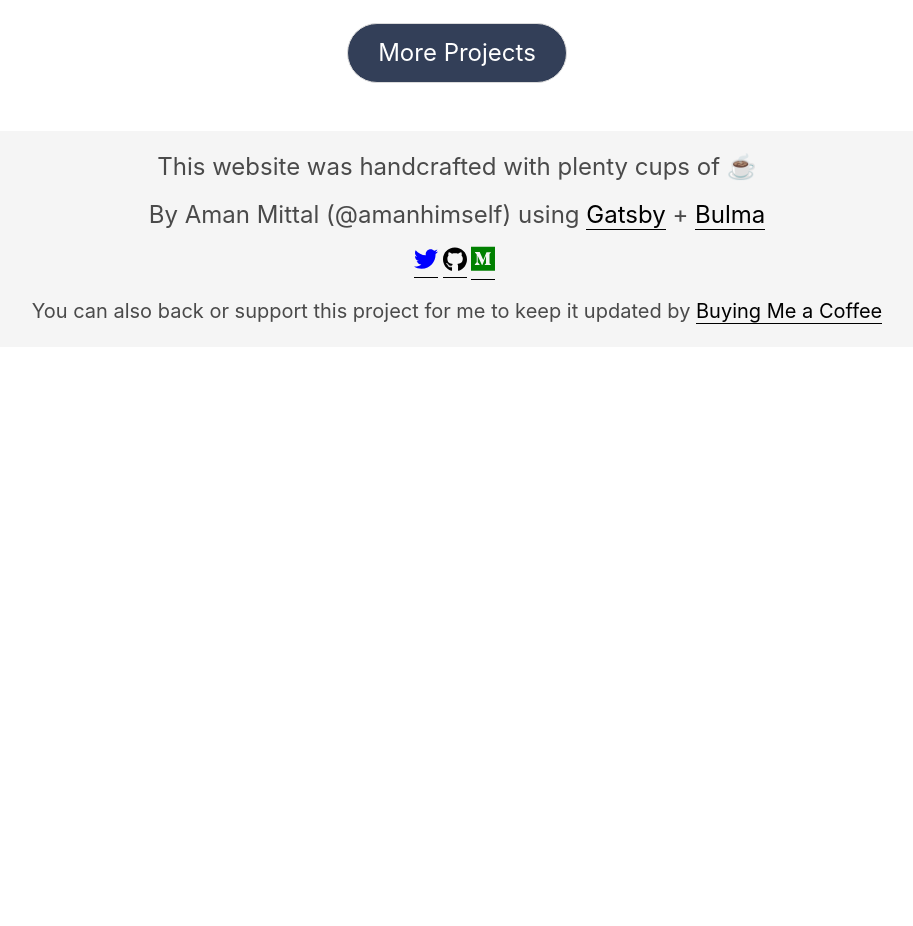
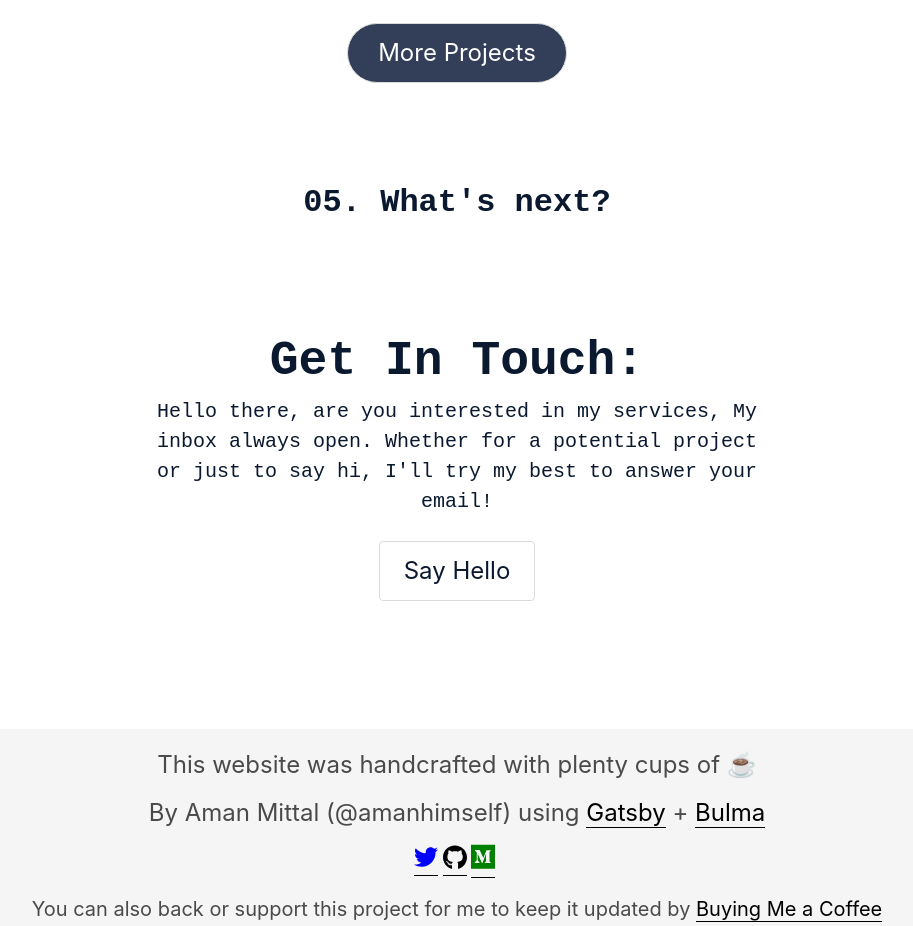
Before and after one commit to KimaniKabiria/kimmidev, a Gatsby site: page / in a window 1280 px wide. Shown: the part 4960-5886 px from the top of the page, without its empty margins (183-1096 px from the left). Before the commit the page ends 5307 px from the top, so only its background shows below. Built offline with nearby package versions, Linux system fonts and the light colour scheme; Gatsby itself is replaced by a stand-in of ours; what react-animations would draw is missing.

Commit message:
Added Contacts Section

```diff
--- a/src/components/contact.js
+++ b/src/components/contact.js
@@ -0,0 +1,47 @@
+import React from 'react';
+
+import './style.scss';
+
+const Contact =() =>(
+    <div>
+        <section className="section is-family-code">
+            <div className="container">
+                <div className="columns center">
+                    <div className="column is-one-third-desktop">
+                        <h1 className="is-size-3-desktop has-text-centered has-text-weight-bold is-navy">05. What's next?</h1>
+                        <br/>
+                    </div>
+                </div>
+
+                <div className="columns abtCol center">
+                    <div className="column is-one-fifth-desktop"></div>
+                    <div className="column">
+                        <div className="columns">
+                            <div className="column">
+                                <h1 className="is-size-1 has-text-centered has-text-weight-bold is-navy">Get In Touch:</h1>
+                                <p className="is-size-5 has-text-centered is-navy">
+                                    Hello there, are you interested in my services, My inbox
+                                    always open. Whether for a potential project or just to say hi, I'll try my best to answer your email!
+                                </p>
+                            </div>
+                        </div>
+                        <div className="columns center">
+                            <div className="column is-one-third-desktop"></div>
+                            <div className="column is-one-third-desktop center">
+                                <a href={`mailto:kabiriakimani@gmail.com`}>
+                                    <button className="button is-large">
+                                        <p className="is-navy">Say Hello</p>
+                                    </button>
+                                </a>
+                            </div>
+                            <div className="column is-one-third-desktop"></div>
+                        </div>
+                    </div>
+                    <div className="column is-one-fifth-desktop"></div>
+                </div>
+            </div>
+        </section>
+    </div>
+);
+
+export default Contact;
--- a/src/components/layout.js
+++ b/src/components/layout.js
@@ -4,7 +4,7 @@ import './style.scss';
 import Helmet from './helmet';
 import Header from './header';
 import Navbar from './navbar';
-import Midsection from './midsection';
+import Contact from './contact';
 import Footer from './footer';
 import About from './about';
 import Tools from './tools';
@@ -20,6 +20,7 @@ const Layout = ({ children }) => (
         <Tools/>
         <Works/>
         <Projects/>
+        <Contact/>
         <Footer/>
     </div>
 );
--- a/src/components/works.js
+++ b/src/components/works.js
@@ -132,9 +132,11 @@ const Works = () => (
                 <div className="columns center">
                     <div className="column is-one-third-desktop"></div>
                     <div className="column is-one-third-desktop center">
-                        <button className="button is-rounded sectionGreyBg is-large">
-                            <p className="is-white-custom">Get in Touch</p>
-                        </button>
+                        <a href={`mailto:kabiriakimani@gmail.com`}>
+                            <button className="button is-rounded sectionGreyBg is-large">
+                                <p className="is-white-custom">Get in Touch</p>
+                            </button>
+                        </a>
                     </div>
                     <div className="column is-one-third-desktop"></div>
                 </div>
```
